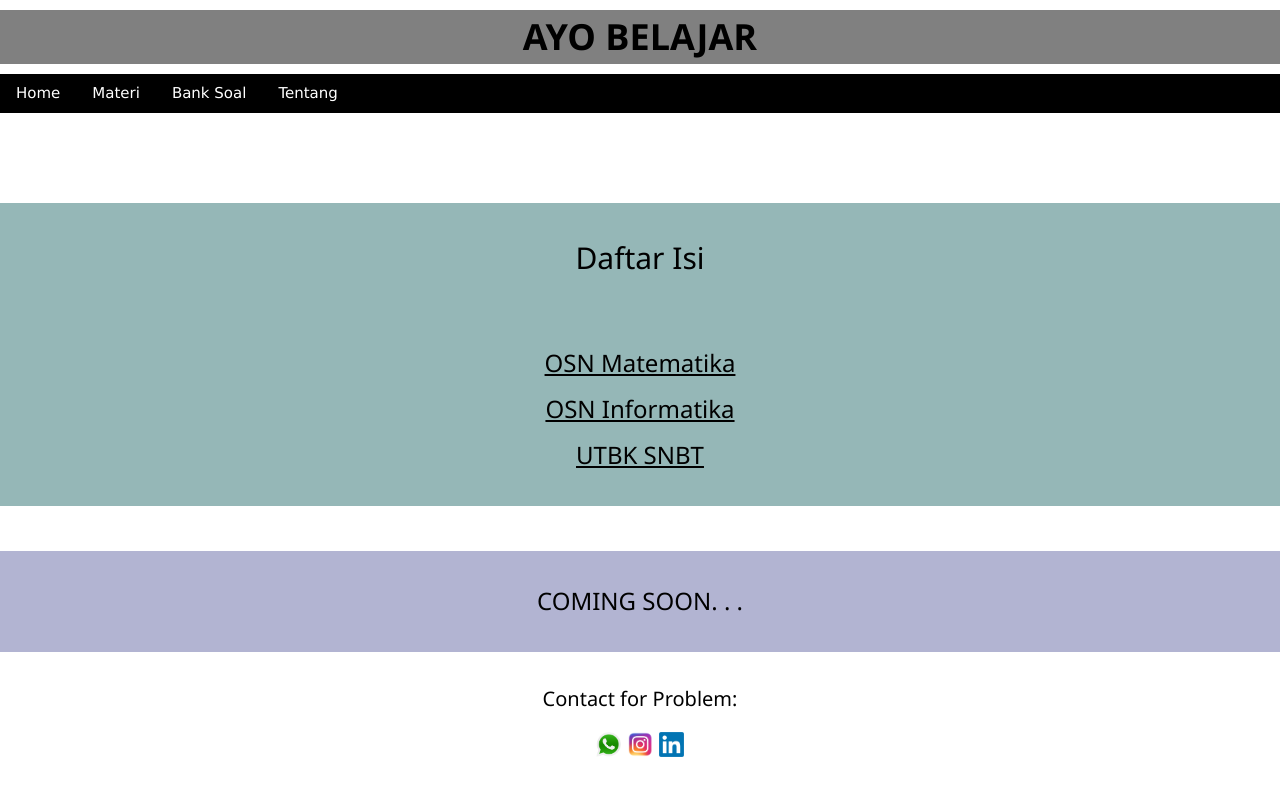
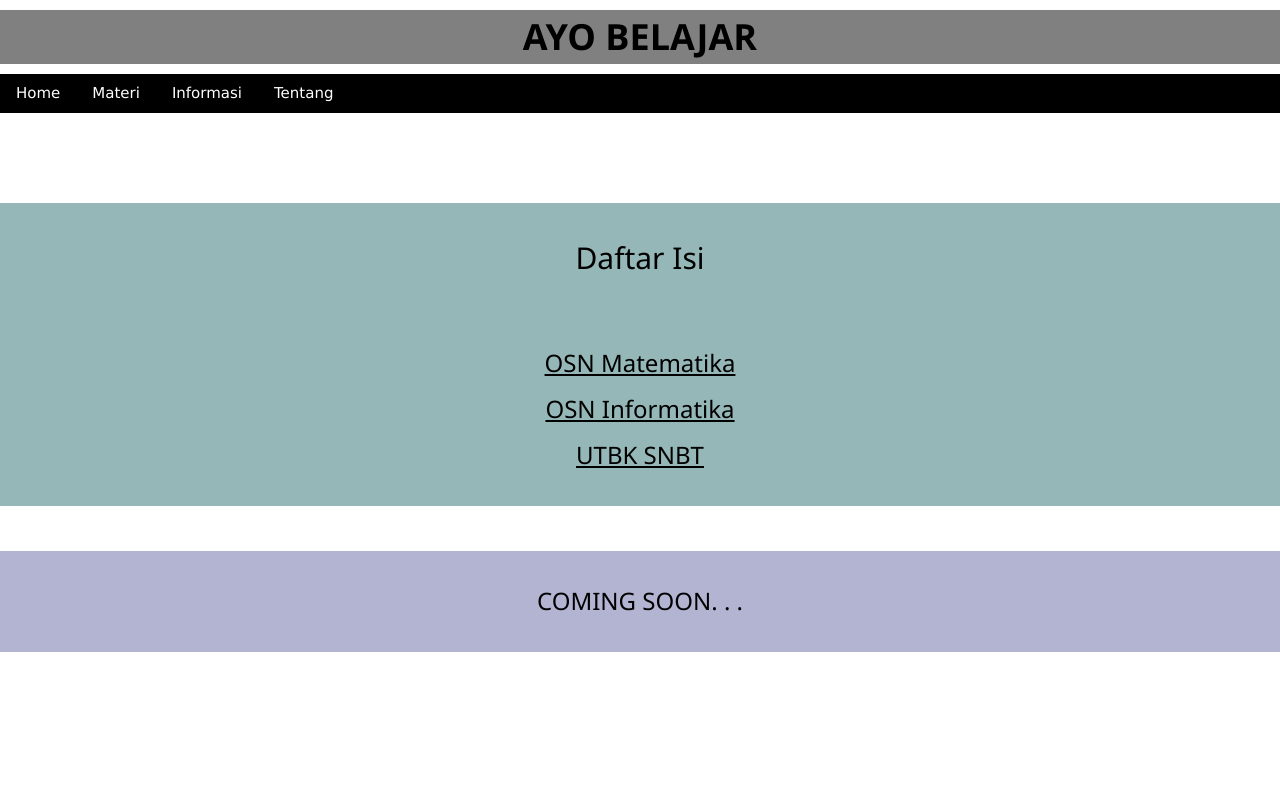
Before and after one commit to wravelio9/persiapanosn, a plain HTML site: page index.html in a window 1280 px wide. Drawn offline with nearby package versions, Linux system fonts and the light colour scheme.

Commit message:
Update index.html

```diff
--- a/index.html
+++ b/index.html
@@ -16,9 +16,9 @@
 
         <div class="w3-bar w3-black">
             <a href="index.html" class="w3-bar-item w3-button" >Home</a>
-            <a href="materi.html" class="w3-bar-item w3-button" >Materi</a>
-            <a href="#" class="w3-bar-item w3-button" >Bank Soal</a>
-            <a href="#" class="w3-bar-item w3-button" >Tentang</a>
+            <a href="pending.html" class="w3-bar-item w3-button" >Materi</a>
+            <a href="pending.html" class="w3-bar-item w3-button" >Informasi</a>
+            <a href="about.html" class="w3-bar-item w3-button" >Tentang</a>
           </div>
         <br>
 
@@ -60,13 +60,5 @@
         <br>
         </div>
 
-        <br>
-        <h4 align="center"> Contact for Problem: </h4>
-        <h3 align="center">
-            <a href="https://wa.me/6287723780836"> <img src="wa.png" alt="wa.png" width="25" height="25"></a>
-            <a href="https://www.instagram.com/wilsonrav_/"> <img src="ig.png" alt="ig.png" width="25" height="25"></a>
-            <a href="https://linkedin.com/Wilson-Ravelio/"> <img src="linkin.png" alt="linkin.png" width="25" height="25"></a>
-            </h3>
-
     </body>
 </html>
```
